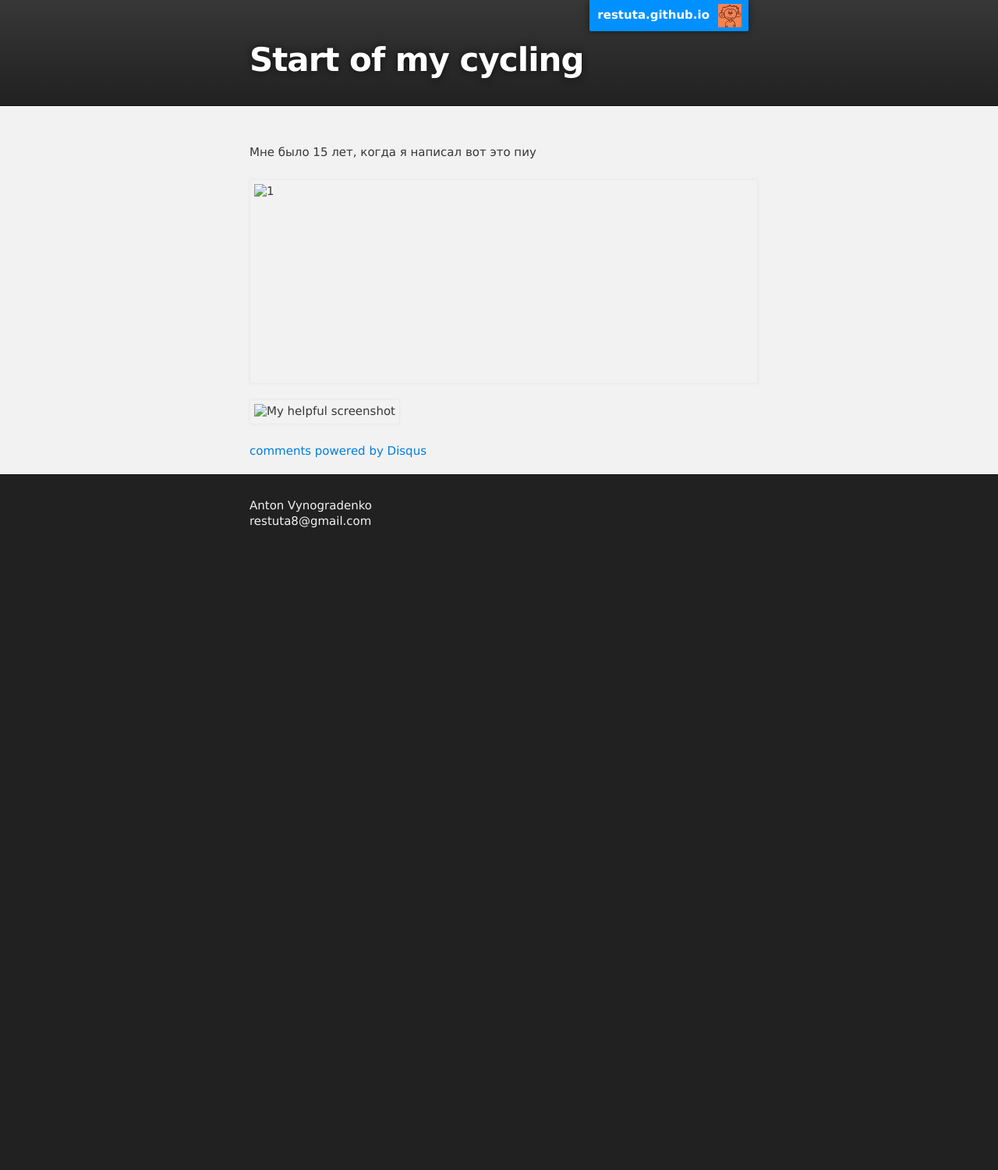
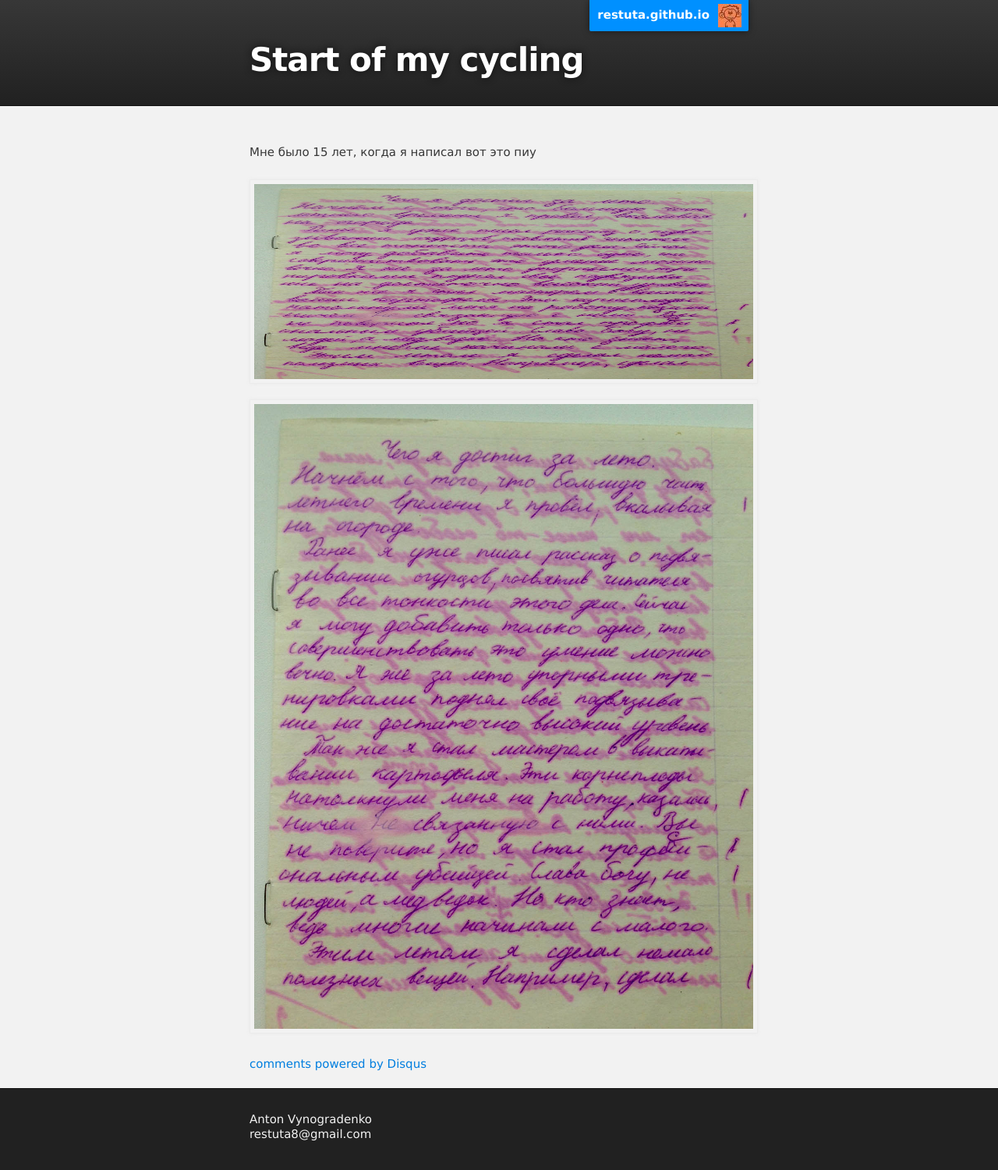
Before and after one commit to Restuta/restuta.github.io, a Jekyll site: the page built from _posts/2013-06-12-start-of-my-cycling.md, in a window 1280 px wide. Shown: the whole page at 78% size. Built offline with Jekyll 4.4.1, drawn with Linux system fonts in a browser that asks for light colours; comment, search, counter and statistics services are not loaded; before the commit the page ends 900 px from its top, so only the background shows below that.

Commit message:
edited start of cycling

```diff
--- a/_posts/2013-06-12-start-of-my-cycling.md
+++ b/_posts/2013-06-12-start-of-my-cycling.md
@@ -5,7 +5,7 @@ title: Start of my cycling
 Мне было 15 лет, когда я написал вот это
 пиу
 
-<img src ="{{ site.url }}/images/posts/screenshot.jpg)/images/cycling-01.jpg" alt="1" align="left" width="300" height="250"  title="1" class="img">
+<img src ="{{ site.url }}/images/posts/cycling-01.jpg" alt="1" align="left" width="300" height="250"  title="1" class="img">
 
 
-![My helpful screenshot]({{ site.url }}/images/cycling-01.jpg)
+![My helpful screenshot]({{ site.url }}/images/posts/cycling-01.jpg)
```
